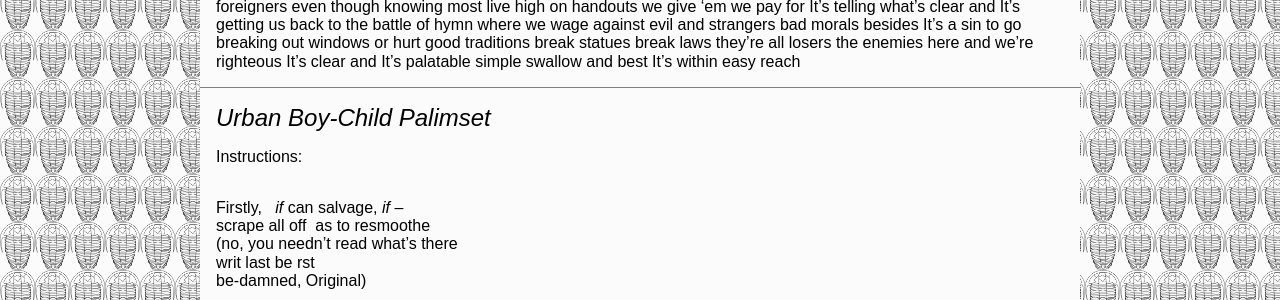
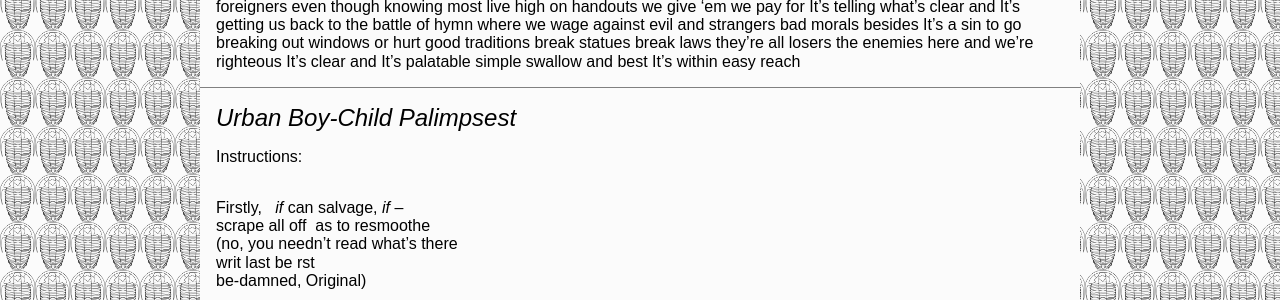
Before and after one commit to trilobite-poetry/trilobite-poetry.github.io, a Jekyll site: the page built from issues/_current/carabello.md, in a window 1280 px wide and 900 px high, scrolled down 1686 px. Shown: the part 156-456 px from the top of the window. Built offline with Jekyll 4.4.1, drawn with Linux system fonts in a browser that asks for light colours.

Commit message:
correction

```diff
--- a/issues/_current/carabello.md
+++ b/issues/_current/carabello.md
@@ -161,7 +161,7 @@
 enemies here and we're righteous It's clear and It's palatable
 simple swallow and best It's within easy reach
 
-## Urban Boy-Child Palimset
+## Urban Boy-Child Palimpsest
 
 Instructions:
 
```
Also changed, not shown: 1 other file.
